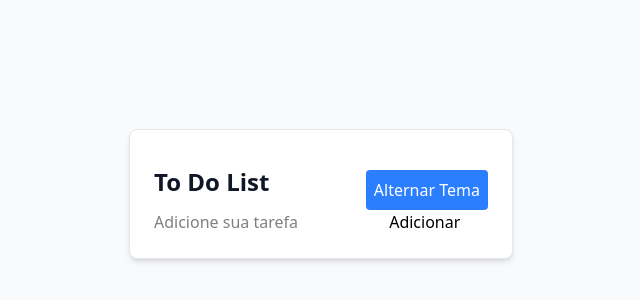
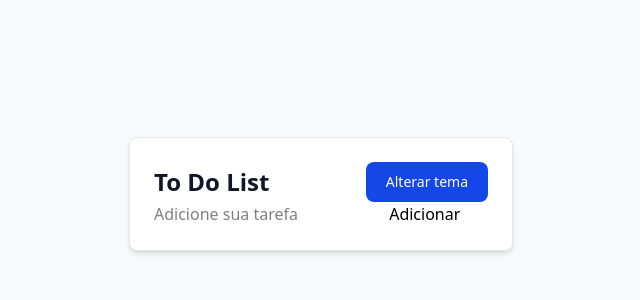
Before and after one commit to vinipadilha/ToDo-List-app, a website: page index.html in a window 1280 px wide. Shown: the part 206-506 px from the top of the page, without its empty margins (319-959 px from the left). Drawn offline with Linux system fonts and the light colour scheme.

Commit message:
Adiciona styel ao botão de alteração de tema

```diff
--- a/index.html
+++ b/index.html
@@ -16,8 +16,8 @@
 
                 <div class="flex justify-between items-center">
                     <h1 class="text-2xl font-semibold text-gray-900 dark:text-white">To Do List</h1>
-                    <button id="theme-toggle" class="mt-4 p-2 bg-blue-500 text-white rounded cursor-pointer">
-                        Alternar Tema
+                    <button type="button" id="theme-toggle" class="cursor-pointer text-white bg-blue-700 hover:bg-blue-800 focus:ring-4 focus:ring-blue-300 font-medium rounded-lg text-sm px-5 py-2.5 dark:bg-blue-600 dark:hover:bg-blue-700 focus:outline-none dark:focus:ring-blue-800">
+                        Alterar tema
                     </button>
                 </div>
 
```
Also changed, not shown: src/output.css.
